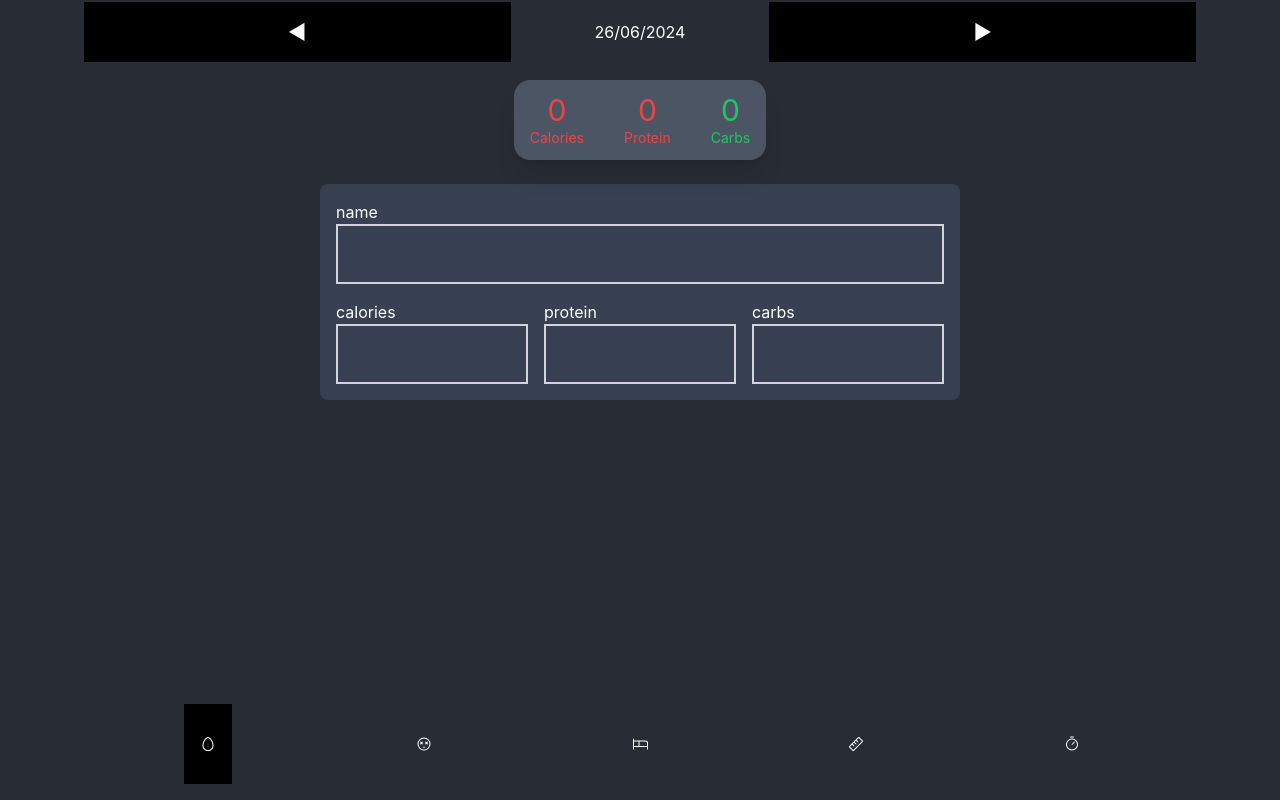
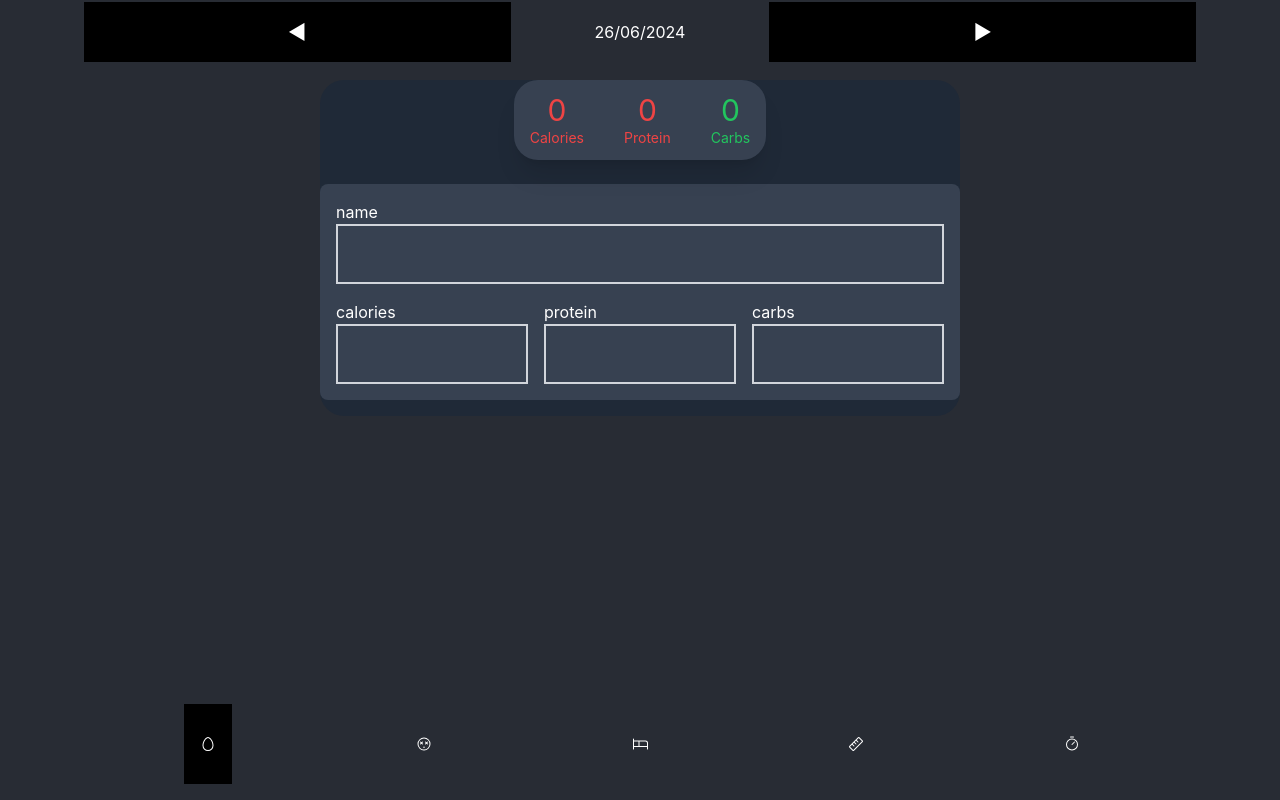
Before and after one commit to EliranSun/trackers, a React (Create React App) app: page / in a window 1280 px wide. Built offline with nearby package versions, Linux system fonts and the light colour scheme.

Commit message:
Same design language

```diff
--- a/src/components/KetoTable.jsx
+++ b/src/components/KetoTable.jsx
@@ -45,11 +45,11 @@ export const KetoTable = ({columns, date}) => {
         }, [localData]);
 
         return (
-            <div className="flex flex-col gap-2">
+            <div className="flex flex-col gap-2 rounded-3xl bg-gray-800">
                 <div className={classNames({
                         "m-auto": true,
-                        "backdrop-blur rounded-2xl bg-gray-600 shadow-xl": true,
-                    "w-fit h-20 flex justify-center items-center gap-10 p-4": true,
+                        "backdrop-blur rounded-3xl bg-gray-700 shadow-xl": true,
+                    "w-fit h-20 flex items-center gap-10 p-4": true,
                     "fixed bottom-32 inset-x-0 ": false,
                 })}>
                     <Measurement
```
